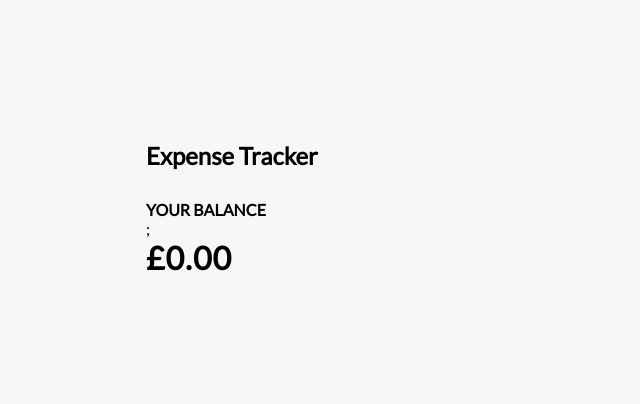
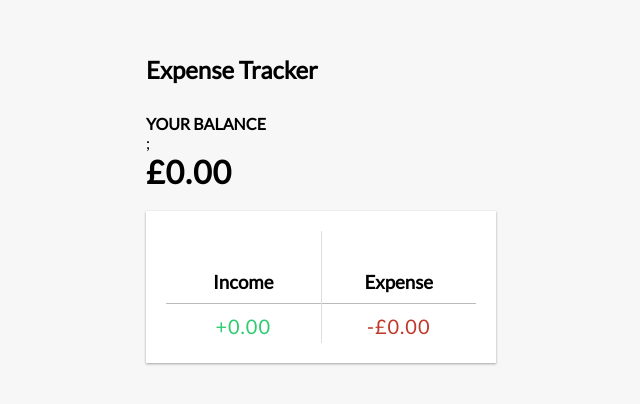
Before and after one commit to josephcotterell/Expense-Tracker, a React (Create React App) app in the folder my-app/: page / in a window 1280 px wide. Shown: the part 186-590 px from the top of the page, without its empty margins (319-959 px from the left). Built offline with nearby package versions, Linux system fonts and the light colour scheme.

Commit message:
added income expense

```diff
--- a/my-app/src/App.js
+++ b/my-app/src/App.js
@@ -1,6 +1,7 @@
 import "./App.css";
 import { Header } from "./components/Header";
 import { Balance } from "./components/Balance";
+import { IncomeExpenses } from "./components/IncomeExpenses";
 
 function App() {
   return (
@@ -8,6 +9,7 @@
       <Header />
       <div className="container">
         <Balance />
+        <IncomeExpenses />
       </div>
     </div>
   );
--- /dev/null
+++ b/my-app/src/components/IncomeExpenses.js
@@ -0,0 +1,20 @@
+import React from "react";
+
+export const IncomeExpenses = () => {
+  return (
+    <div className="inc-exp-container">
+      <div>
+        <h3>Income</h3>
+        <p id="money-plus" class="money plus">
+          +0.00
+        </p>
+      </div>
+      <div>
+        <h3>Expense</h3>
+        <p id="money-minus" class="money minus">
+          -£0.00
+        </p>
+      </div>
+    </div>
+  );
+};
```
